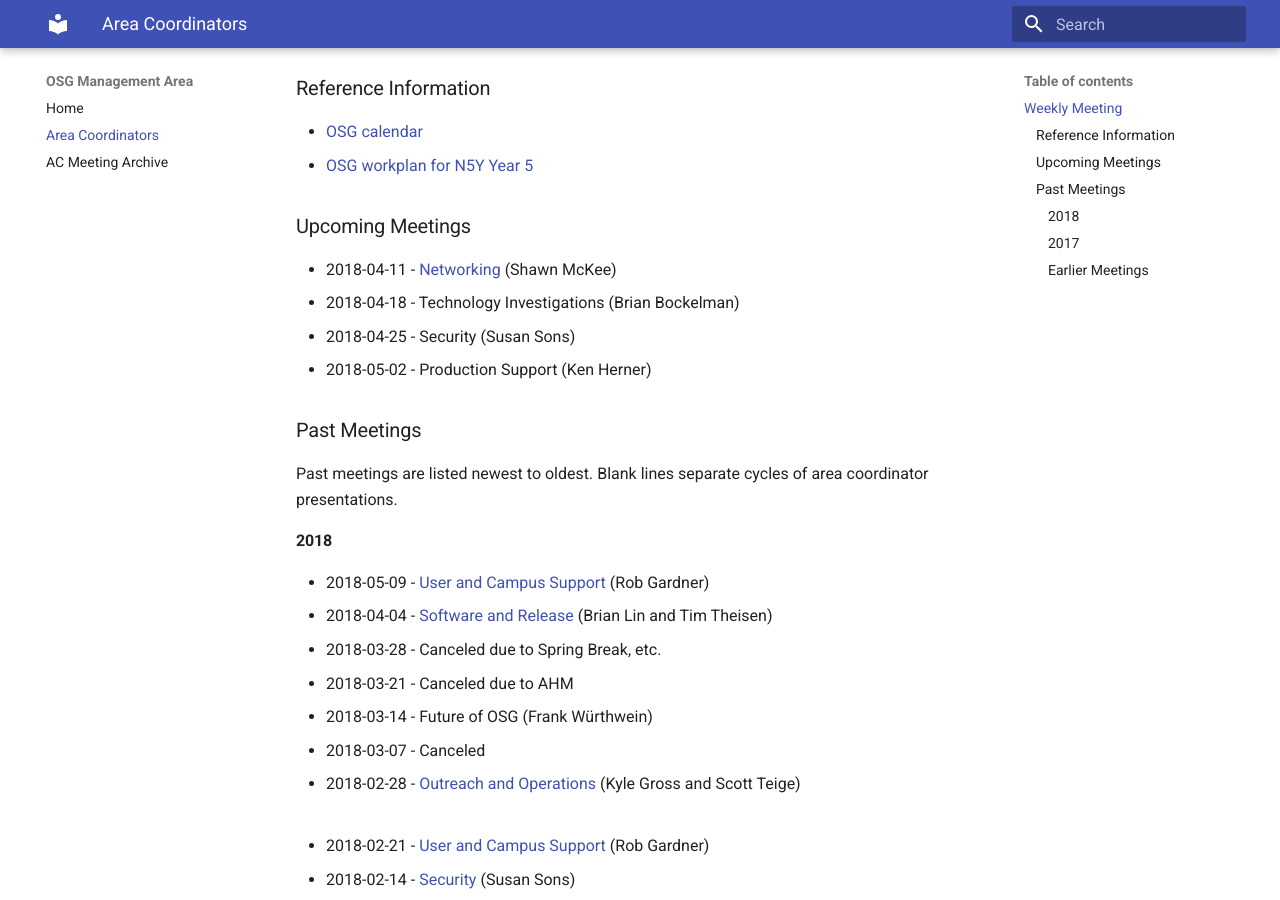
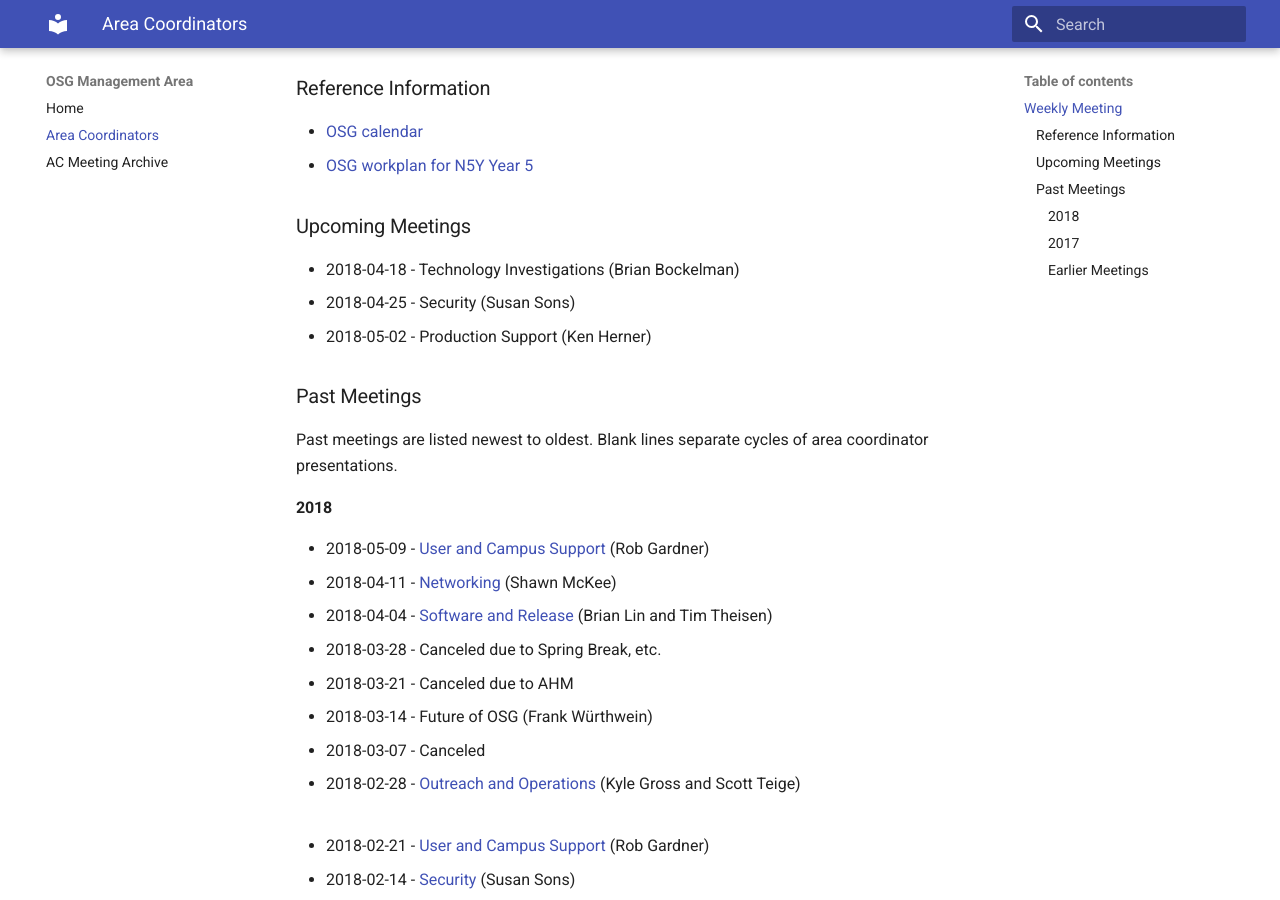
Before and after one commit to ppaschos/management-1, an MkDocs documentation site: the page built from docs/area-coordinators.md, in a window 1280 px wide and 900 px high, scrolled down 969 px. Built offline with MkDocs 1.6.1 and Material for MkDocs 9.7.7, drawn with Linux system fonts in a browser that asks for light colours; old or Windows-style settings are respelled for this version of MkDocs; part of the change alters nothing that is shown.

Commit message:
Moved 2018-04-11 to past meetings

```diff
--- a/docs/area-coordinators.md
+++ b/docs/area-coordinators.md
@@ -46,7 +46,6 @@ The current Area Coordinators are:
 
 ### Upcoming Meetings
 
-- 2018-04-11 - [Networking](https://drive.google.com/file/d/1nFGASJubvOVkGmfjVoryRImQTXjcnHtn/view) (Shawn McKee)
 - 2018-04-18 - Technology Investigations (Brian Bockelman)
 - 2018-04-25 - Security (Susan Sons)
 - 2018-05-02 - Production Support (Ken Herner)
@@ -58,6 +57,7 @@ Past meetings are listed newest to oldest.  Blank lines separate cycles of area
 #### 2018
 
 - 2018-05-09 - [User and Campus Support](https://docs.google.com/presentation/d/1WJ0cu3a-Ni0jiWnjTDnUC7T90URzNuCy-saORd93NmI/edit?usp=sharing) (Rob Gardner)
+- 2018-04-11 - [Networking](https://drive.google.com/file/d/1nFGASJubvOVkGmfjVoryRImQTXjcnHtn/view) (Shawn McKee)
 - 2018-04-04 - [Software and Release](https://docs.google.com/document/d/16ENmHa2IUwCxXOZ7tddPF3D4nxJjcCgkRA7pv7Z2SvU/edit?usp=sharing) (Brian Lin and Tim Theisen)
 - 2018-03-28 - Canceled due to Spring Break, etc.
 - 2018-03-21 - Canceled due to AHM
```
